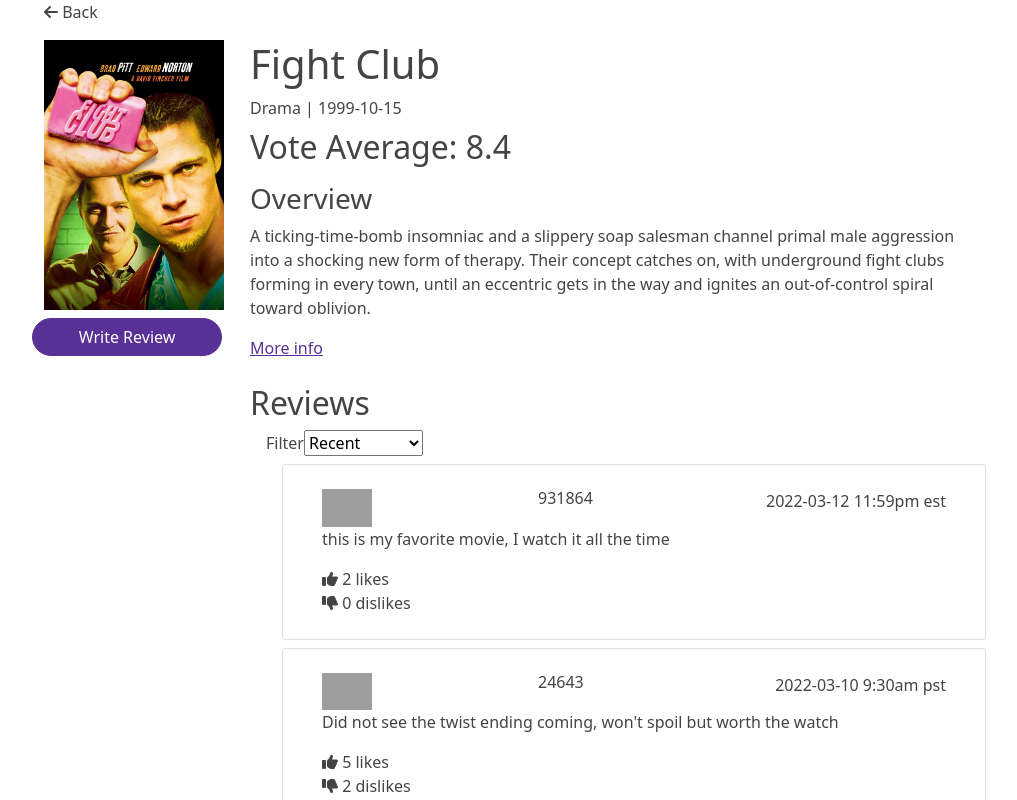
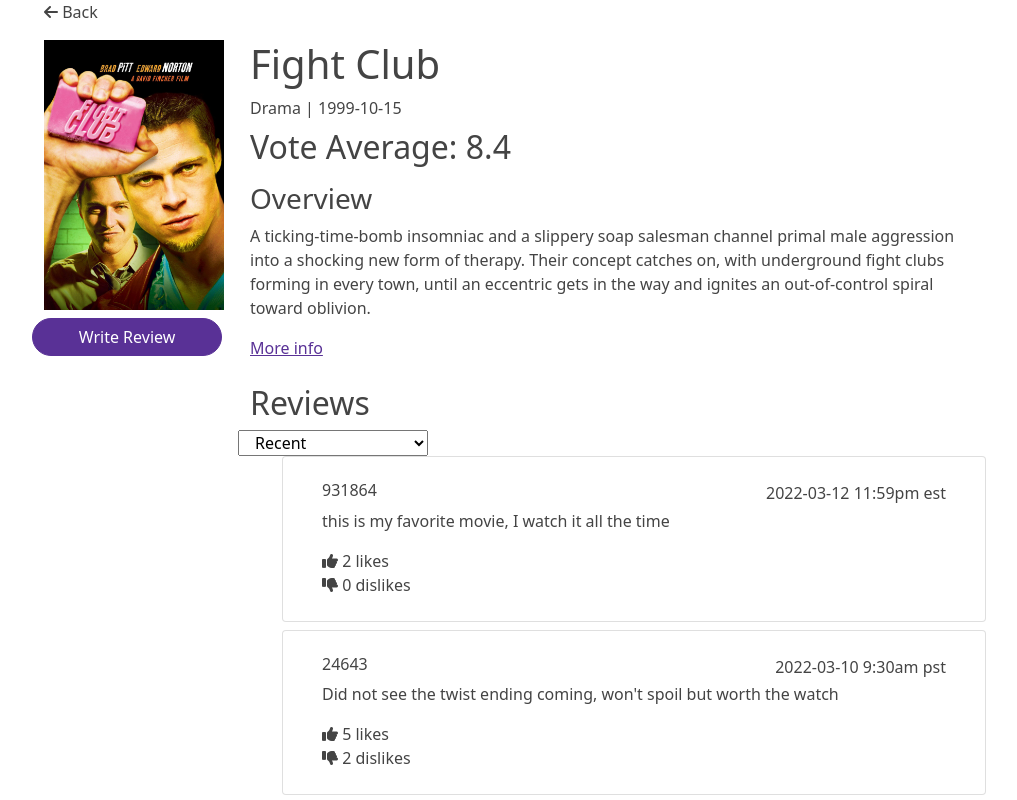
Before and after one commit to Rickofeng223/movie-front, a React (Create React App) app: page / in a window 1280 px wide. Shown: the top 800 px of the page, without its empty margins (38-1055 px from the left). Built offline with nearby package versions, Linux system fonts and the light colour scheme; grey boxes are pictures that could not be loaded.

Commit message:
write review and sort wip

```diff
--- a/package.json
+++ b/package.json
@@ -9,8 +9,10 @@
     "react": "^18.0.0",
     "react-bootstrap": "^2.2.3",
     "react-dom": "^18.0.0",
+    "react-redux": "^8.0.1",
     "react-scripts": "5.0.0",
     "react-sticky-box": "^1.0.2",
+    "redux": "^4.2.0",
     "web-vitals": "^2.1.4"
   },
   "scripts": {
--- a/src/App.js
+++ b/src/App.js
@@ -5,11 +5,23 @@
 import "./vendors/bootswatch/bootstrap.min.css"
 import "./vendors/fontawesome/css/all.css"
 
+import reviewReducer from "./components/reducers/review";
+import {combineReducers, createStore} from "redux";
+import {Provider} from "react-redux";
+const reducer = combineReducers({
+    reviews: reviewReducer
+});
+const store = createStore(reducer);
+
 function App() {
   return (
-      <div className="container">
-        <MoviePage/>
-      </div>
+
+      <Provider store={store}>
+          <div className="container">
+              <MoviePage/>
+          </div>
+      </Provider>
+
   );
 }
 
--- /dev/null
+++ b/src/components/reducers/review.js
@@ -0,0 +1,24 @@
+import reviews from '../data/reviews.json';
+
+const reviewReducer =
+    (state = reviews, action) => {
+    switch (action.type) {
+        case 'create-review':
+            const newReview = {
+                tmdb_id: 550,
+                user_id: 1234,
+                content: action.review,
+                time: (new Date()).getTime() + '',
+                likes: 0,
+                dislikes: 0
+            }
+            return [
+                newReview,
+                ...state,
+            ];
+        default:
+            return reviews
+    }
+}
+
+export default reviewReducer;
--- a/src/components/review-list/index.js
+++ b/src/components/review-list/index.js
@@ -1,28 +1,39 @@
-import React from "react";
-import reviews from "../data/reviews.json"
+import React, {useEffect, useState} from "react";
+//import reviews from "../data/reviews.json"
 import ReviewListItem from "./review-list-item";
+import {useSelector} from "react-redux";
 
 const ReviewList = () => {
+    const [data, setData] = useState(useSelector(state => state.reviews))
+    //const [data, setData] = useState([]);
+    const [sortType, setSort] = useState('recent');
+
+    useEffect(() => {
+
+        const sorted = data.sort((a, b) => b[sortType] - a[sortType]);
+        setData(sorted);
+
+
+    }, [sortType]);
+
     return(
         <>
-            <div>
-                <h2 className="mt-4">Reviews</h2>
-            </div>
+            <div className="row">
+                <div>
+                    <h2 className="mt-4">Reviews</h2>
+                </div>
 
-            <div className="row">
-                <label className="float-right ml-3">
-                    Filter
-                    <select>
-                        <option value="recent">Recent</option>
-                        <option value="liked">Most likes</option>
-                        <option value="disliked">Most dislikes</option>
-                    </select>
-                </label>
+                <select onChange={(event) => setSort(event.target.value)}
+                        className="float-end w-25">
+                    <option value="recent">Recent</option>
+                    <option value="likes">Most likes</option>
+                    <option value="dislikes">Most dislikes</option>
+                </select>
             </div>
 
             <ul className="">
                 {
-                    reviews.map(reviews => {
+                    data.map(reviews => {
                         return(
                             <ReviewListItem review={reviews}/>
                         );
--- a/src/components/review-list/review-list-item.js
+++ b/src/components/review-list/review-list-item.js
@@ -18,9 +18,6 @@
             <li className="card p-4 mb-2">
                 <div className="col">
                     <div className="row">
-                        <div className="col">
-                            <img src="/public/images/user.jpeg" width="50"/>
-                        </div>
                         <div className="col">
                             <h6>{review.user_id}</h6>
                         </div>
--- a/src/components/write-review-modal/index.js
+++ b/src/components/write-review-modal/index.js
@@ -1,7 +1,16 @@
-import React from "react";
+import React, {useState} from "react";
 import {Button, Modal} from "react-bootstrap";
+import {useDispatch} from "react-redux";
 
 const WriteReviewModal = props => {
+    let [reviewModal, setReviewModal] = useState('');
+    const dispatch = useDispatch();
+    const reviewClickHandler = () => {
+        console.log(reviewModal)
+        dispatch({type: 'create-review',
+        review: reviewModal
+        });
+    }
     return (
         <>
             <Modal
@@ -16,6 +25,9 @@
                 <Modal.Body>
                     <form>
                         <textarea
+                            value={reviewModal}
+                            onChange={(event =>
+                                setReviewModal(event.target.value))}
                             className="form-control mb-4"
                             placeholder="What did you think? Tell us!">
                         </textarea>
@@ -26,7 +38,7 @@
                 </Modal.Body>
                 <Modal.Footer>
                     <Button className="btn-secondary" onClick={props.onHide}>Cancel</Button>
-                    <Button>Submit</Button>
+                    <Button onClick={reviewClickHandler}>Submit</Button>
                 </Modal.Footer>
             </Modal>
         </>
```
Also changed, not shown: 1 other file (tests, documents, lock files or other folders).
